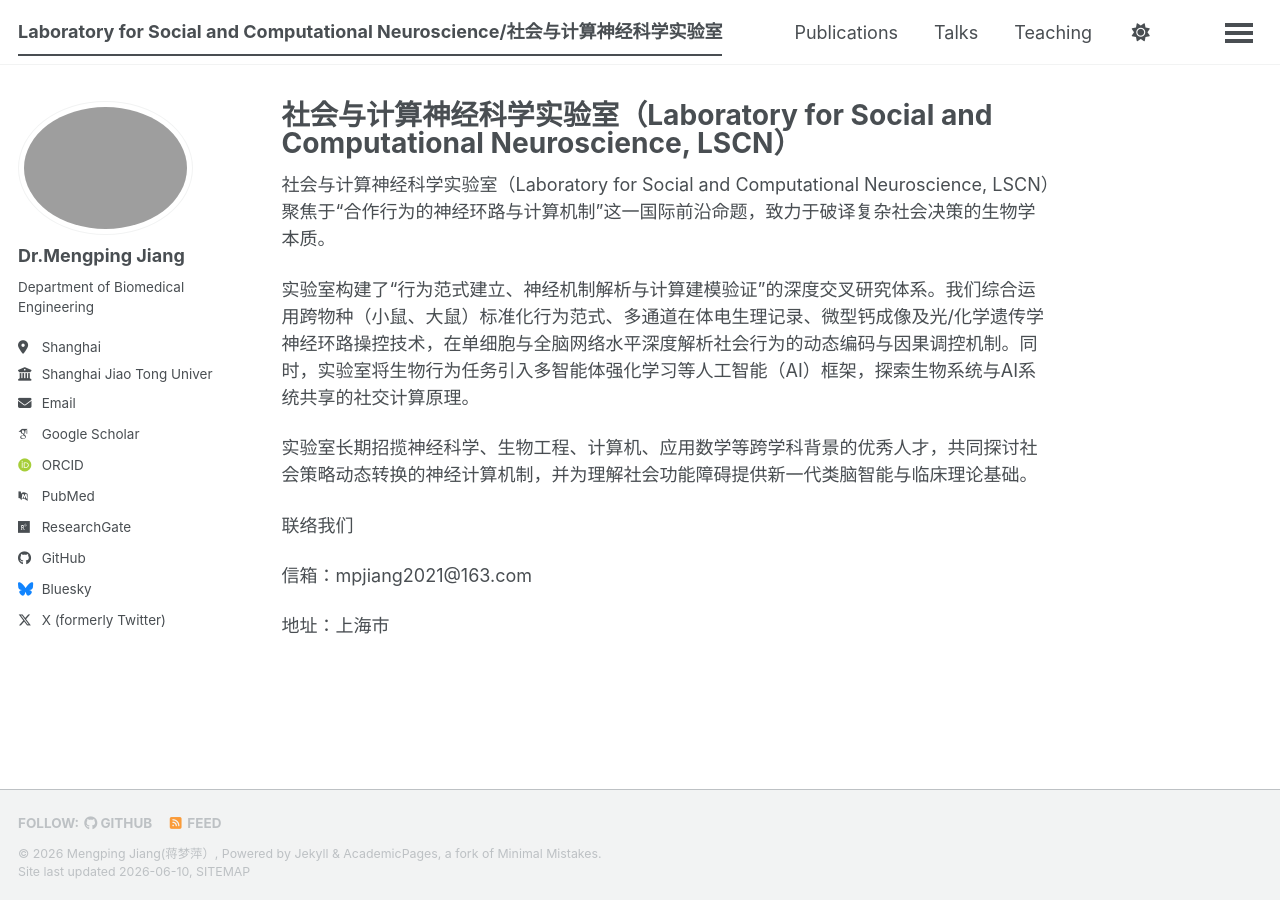
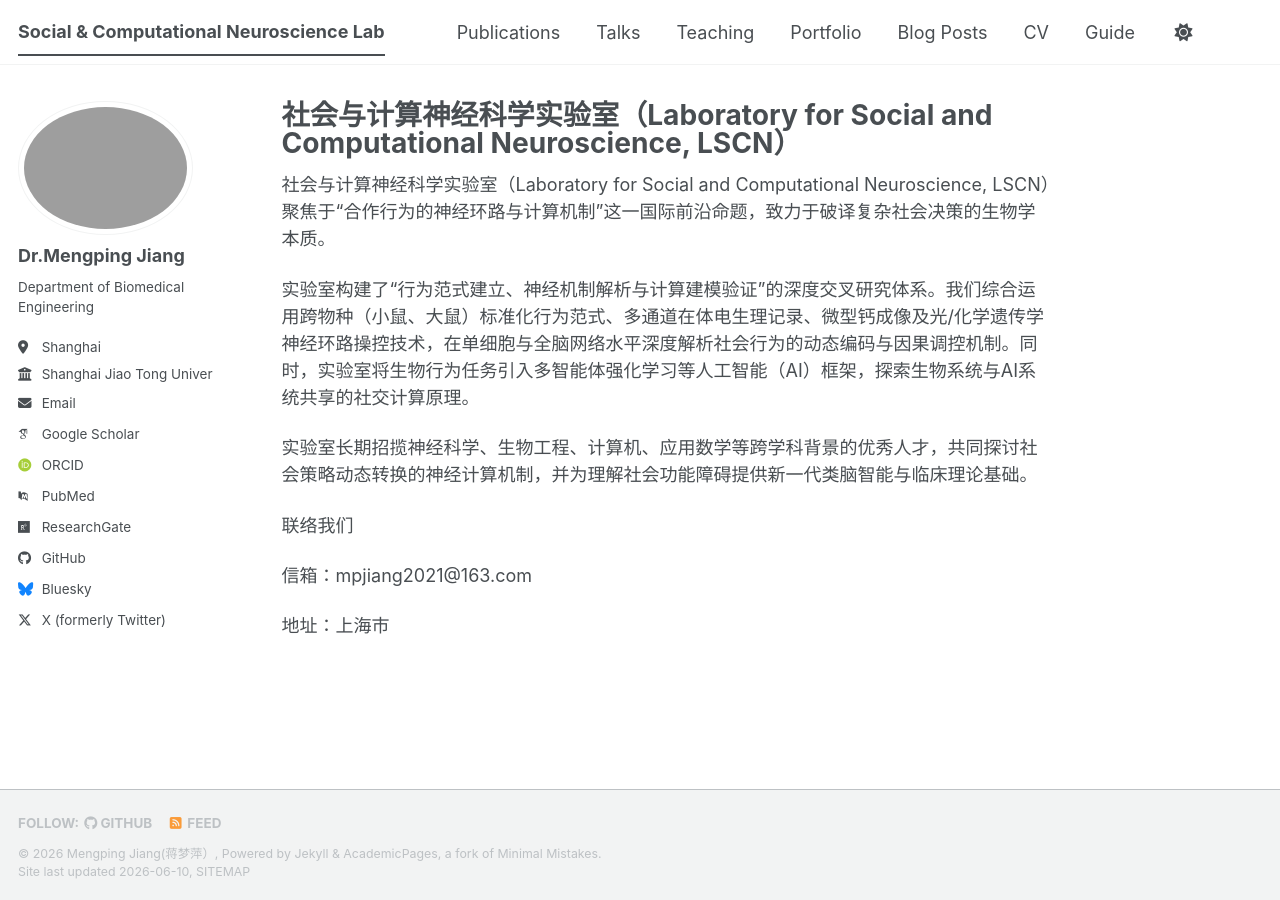
Before and after one commit to MengpingJiang/mengpingjiang.github.io, a Jekyll site: the page built from _pages/about.md, in a window 1280 px wide. Built offline with Jekyll 4.4.1, drawn with Linux system fonts in a browser that asks for light colours; some web fonts are replaced; a script bundle is joined from its source files by our own code; library files that are not in the unit come from our copies.

Commit message:
Update _config.yml

```diff
--- a/_config.yml
+++ b/_config.yml
@@ -9,7 +9,7 @@
 # Basic Site Settings
 locale                   : "en-US"
 site_theme               : "default" # The available themes options are "default", "air", "sunrise", "mint", "dirt" and "contrast"
-title                    : " Laboratory for Social and Computational Neuroscience/社会与计算神经科学实验室"
+title                    : " Social & Computational Neuroscience Lab"
 title_separator          : "-"
 name                     : &name "Mengping Jiang(蒋梦萍）"
 description              : &description "Your Name's academic portfolio"   # Update this with a general description of your site, this is the default if not overridden by a page
```
